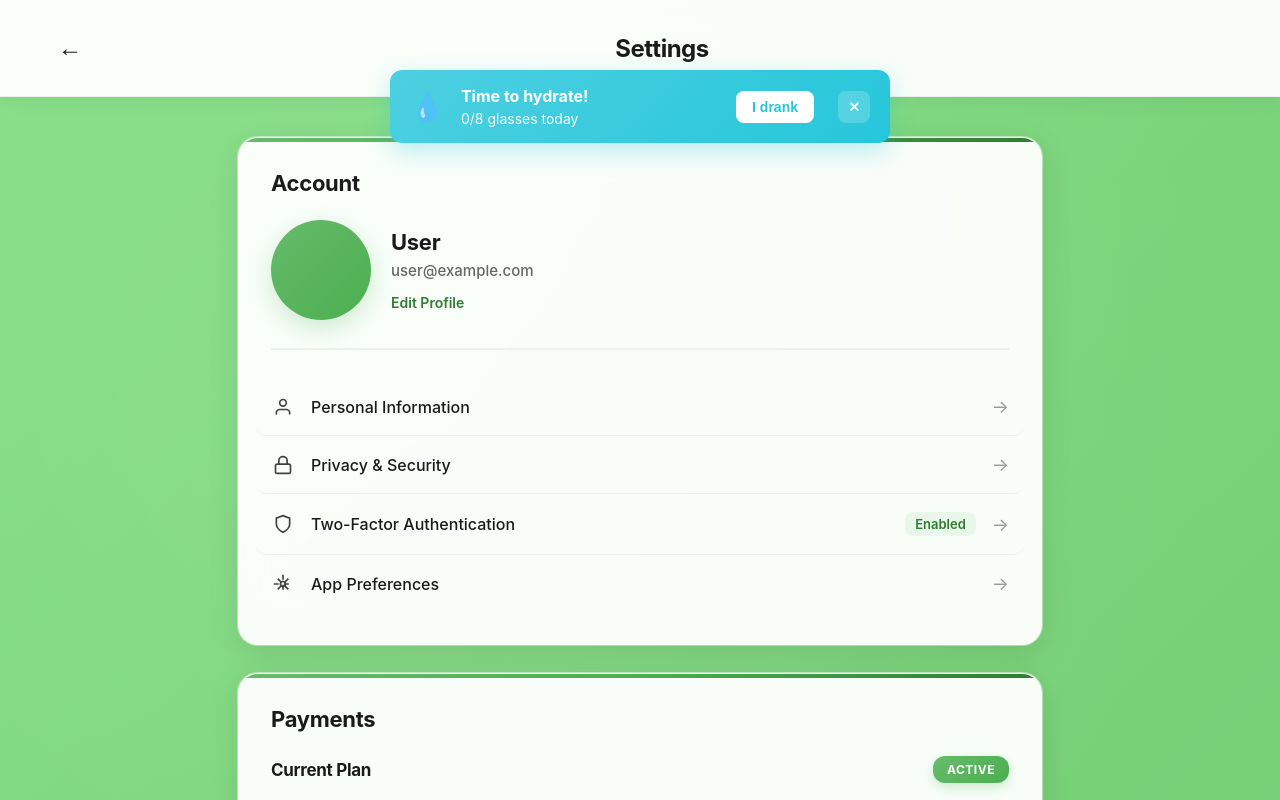
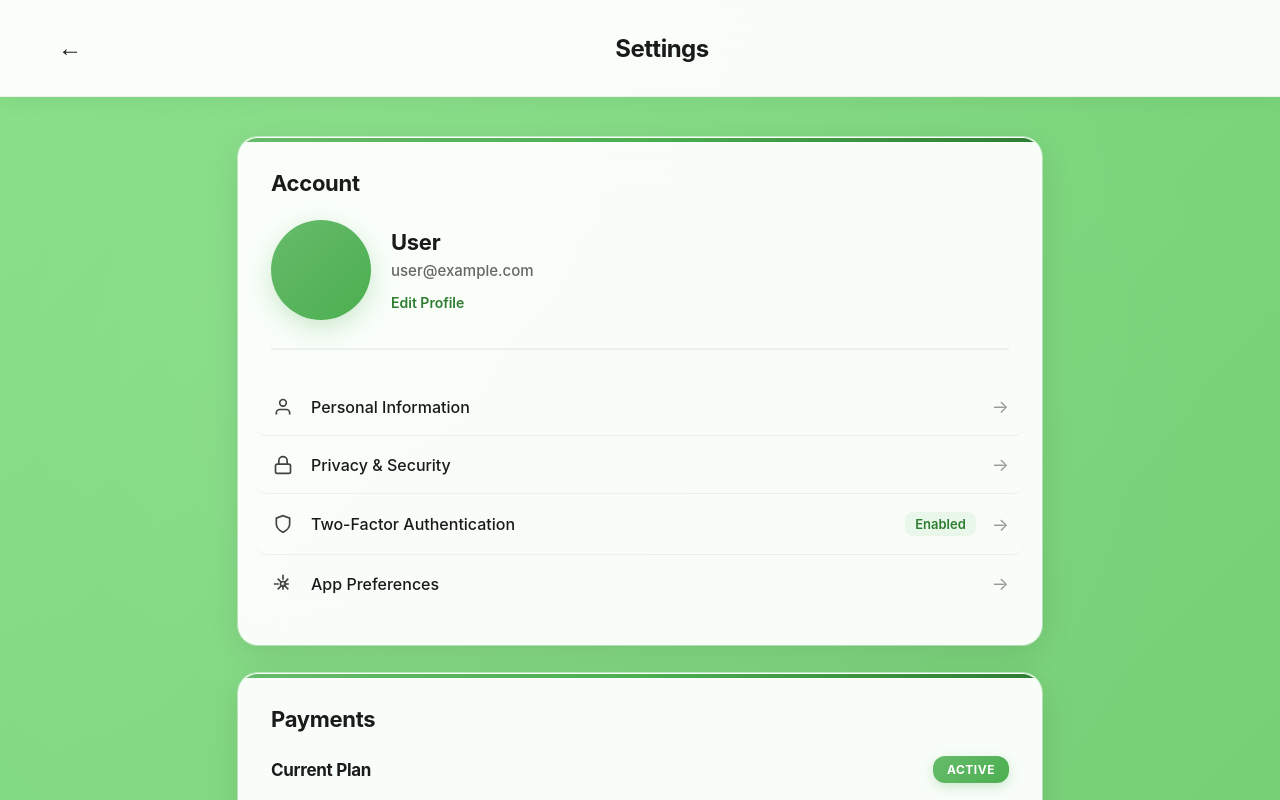
Before and after one commit to Joshh0TX/JB-Fitness, a React (Vite) app: page /settings in a window 1280 px wide. Shown: the top 800 px of the page. Built offline with nearby package versions, Linux system fonts and the light colour scheme; no server answers; the HTML template or start-up script is replaced by a standard one.

Commit message:
Remove NotificationIcon from all pages (Nutrition, Settings, Workouts)

```diff
--- a/src/pages/Nutrition.jsx
+++ b/src/pages/Nutrition.jsx
@@ -1,6 +1,5 @@
 import { useNavigate } from "react-router-dom";
 import { useState, useEffect } from "react";
-import NotificationIcon from "../components/NotificationIcon";
 import API from "../api.js";
 import "./Nutrition.css";
 
@@ -152,7 +151,6 @@ function Nutrition() {
           ←
         </button>
         <h1>Nutrition</h1>
-        <NotificationIcon />
       </header>
 
       <main className="nutrition-main">
--- a/src/pages/Settings.jsx
+++ b/src/pages/Settings.jsx
@@ -1,6 +1,5 @@
 import { useNavigate } from 'react-router-dom'
 import { useEffect, useState } from 'react'
-import NotificationIcon from '../components/NotificationIcon'
 import SettingsIcon from '../components/SettingsIcon'
 import Logo from '../components/Logo'
 import './Settings.css'
@@ -59,7 +58,6 @@ function Settings() {
           <span className="back-arrow">←</span>
         </button>
         <h1 className="settings-title">Settings</h1>
-        <NotificationIcon />
       </header>
 
       {/* Main Content */}
--- a/src/pages/Workouts.jsx
+++ b/src/pages/Workouts.jsx
@@ -1,6 +1,5 @@
 import { useNavigate } from 'react-router-dom'
 import { useState, useEffect } from 'react'
-import NotificationIcon from '../components/NotificationIcon'
 import API from '../api'
 import './Workouts.css'
 
@@ -217,7 +216,6 @@ function Workouts({ setSummaryData }) {
         </button>
         <h1 className="workouts-title">Workouts</h1>
         <div className="header-right">
-          <NotificationIcon />
           <div className="profile-icon" onClick={() => navigate('/settings')}>
             JD
           </div>
```
